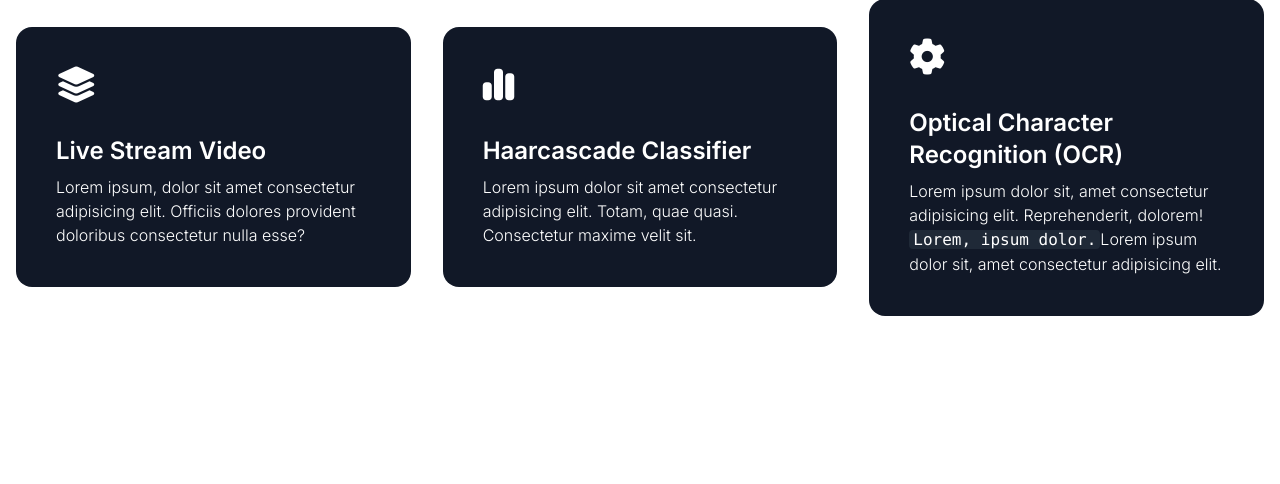
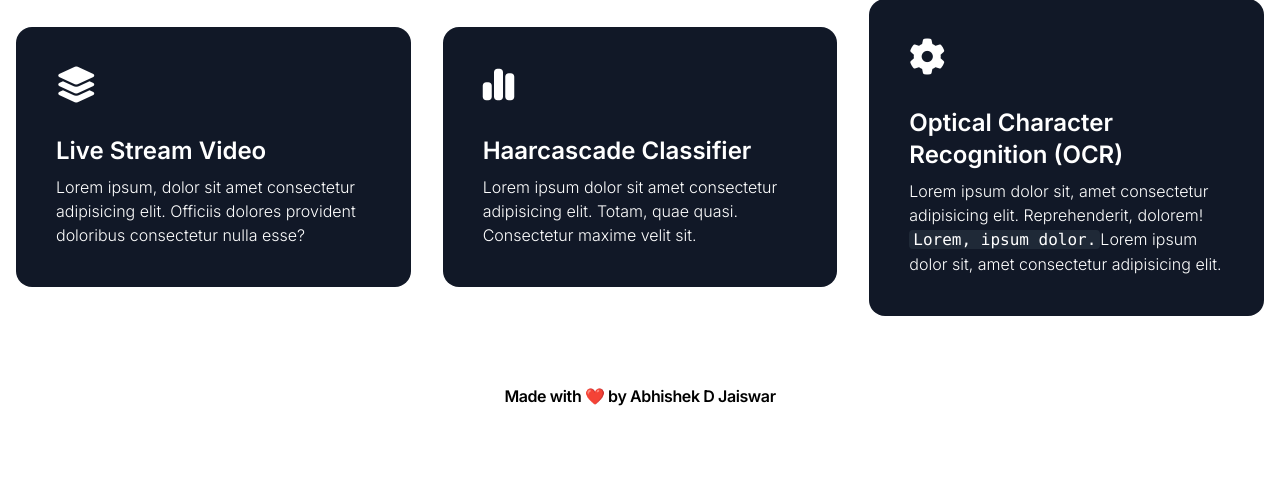
Before and after one commit to abhishekjaiswar221/number-plate-detection-system, a Django app: page / in a window 1280 px wide. Shown: the part 1216-1700 px from the top of the page. After the commit the page ends 1622 px from the top, so only its background shows below. Run offline with Django 4.2, Linux system fonts and the light colour scheme; some libraries are stand-ins or nearby versions.

Commit message:
Complete the footer section

```diff
--- a/app/templates/index.html
+++ b/app/templates/index.html
@@ -171,7 +171,15 @@
         </div>
     </article>
 
-    <div class="h-32 dark:bg-primary dark:text-white"></div>
+    <!-- Footer -->
+    <div
+        class="flex items-center justify-center w-full h-20 bg-background dark:bg-dark-background text-text dark:text-dark-text">
+        <div class="max-w-7xl">
+            <a href="http://abhishekjaiswar.pages.dev" target="_blank"
+                class="text-base font-semibold tracking-tight scroll-m-20">Made
+                with ❤️ by Abhishek D Jaiswar</>
+        </div>
+    </div>
 
     <!-- Script to capture the Region Of Interest(ROI) -->
     <script>
```
